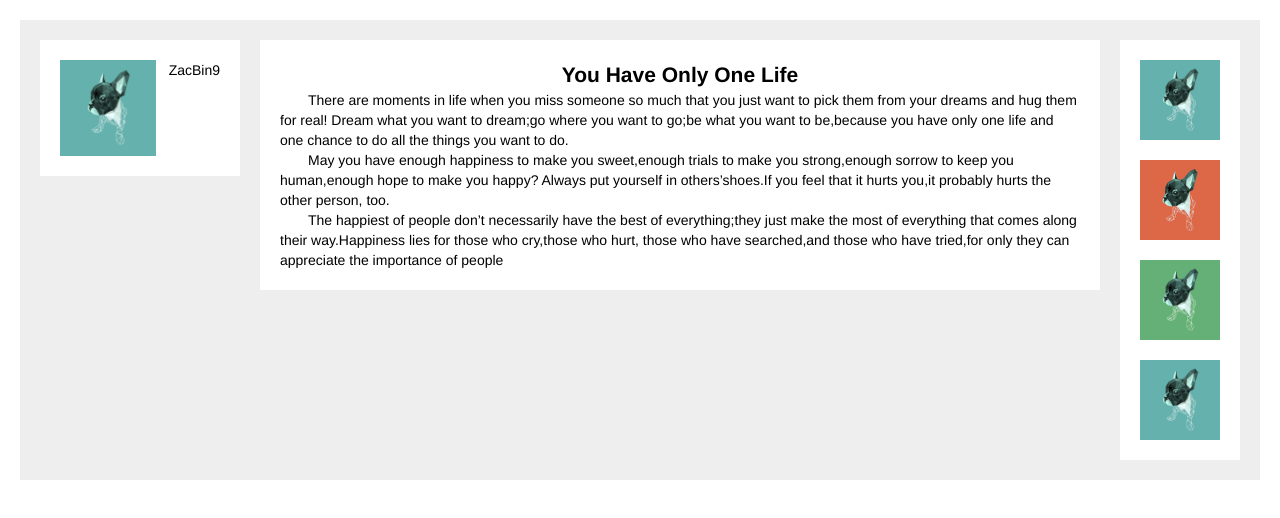
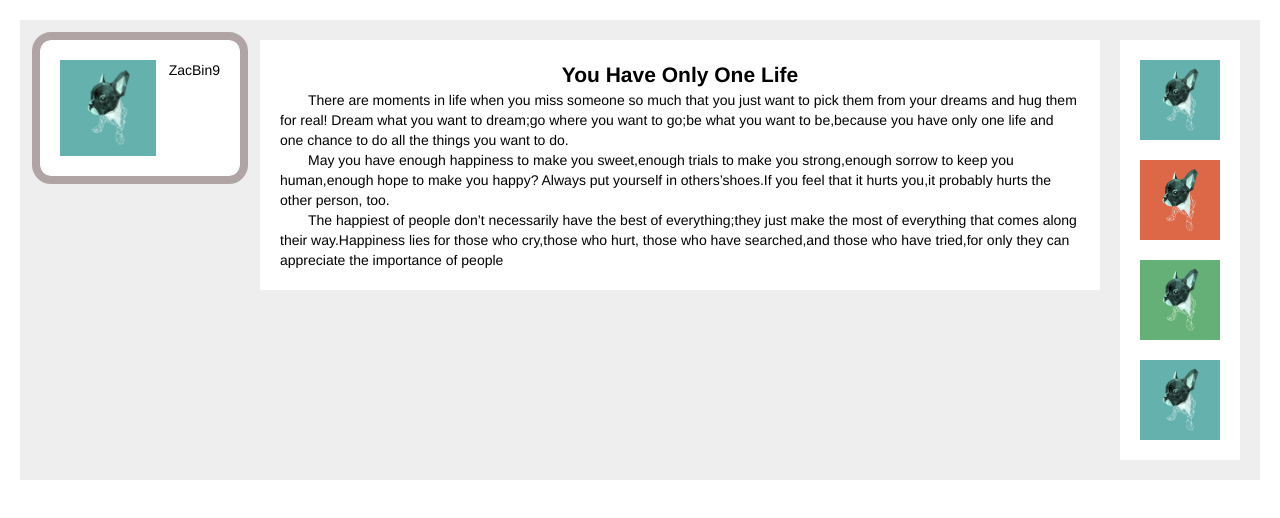
Before and after one commit to ZacBin9/IFE_2016_SPRING, a plain HTML site: page Phase_1/task_3/task_3.html in a window 1280 px wide. Drawn offline with Linux system fonts and the light colour scheme.

Commit message:
task-3,Add inner-rounding

```diff
--- a/Phase_1/task_3/task_3.css
+++ b/Phase_1/task_3/task_3.css
@@ -34,6 +34,9 @@ ul {
   margin-right: 20px; /*比起对center设置margin更方便 center设置margin需计算左右宽度*/
   padding: 20px;
   background-color: #fff;
+  box-shadow: 0 0 0 .4em #B1A4A4;
+  outline: .6em solid #B1A4A4;
+  border-radius: .8em;
 }
 .left img {
   float: left;
```
